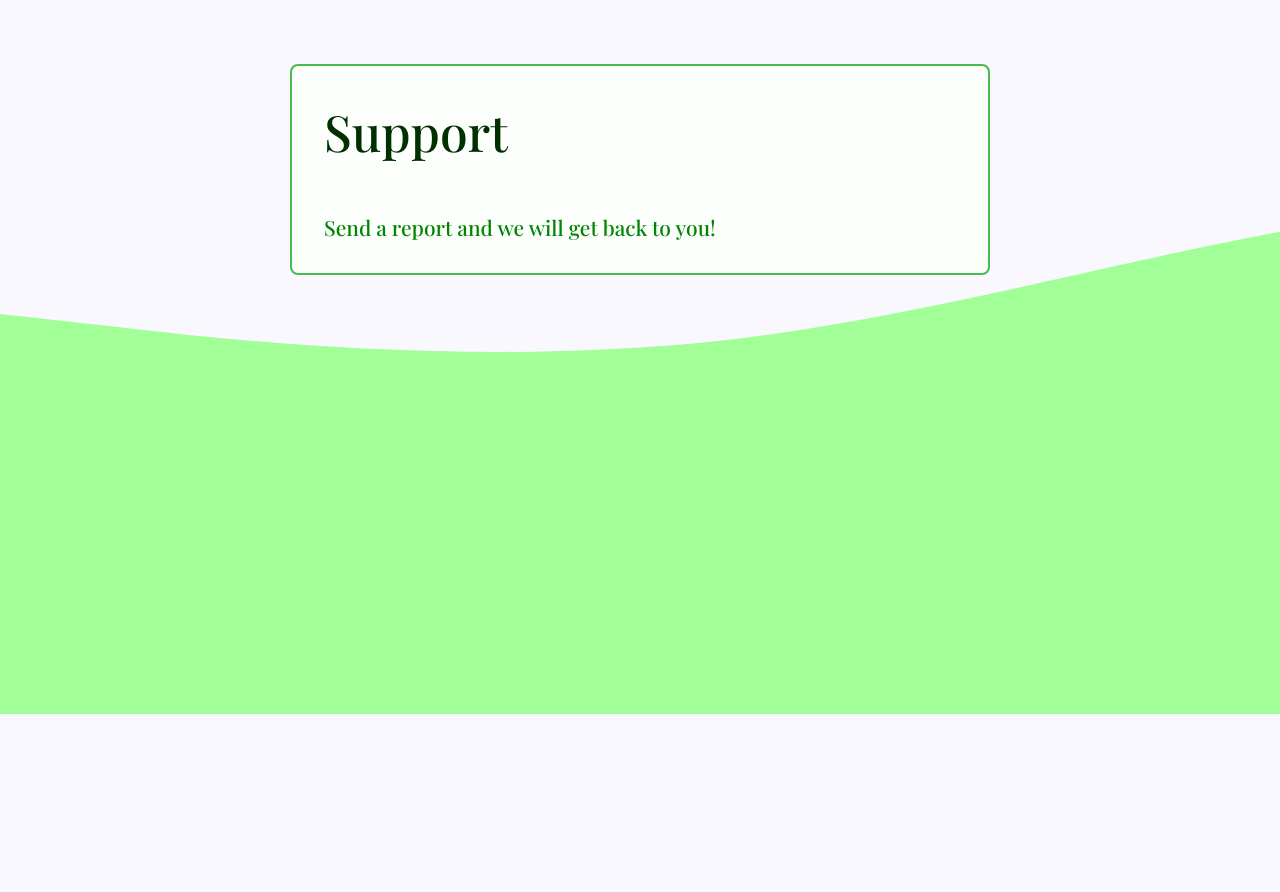
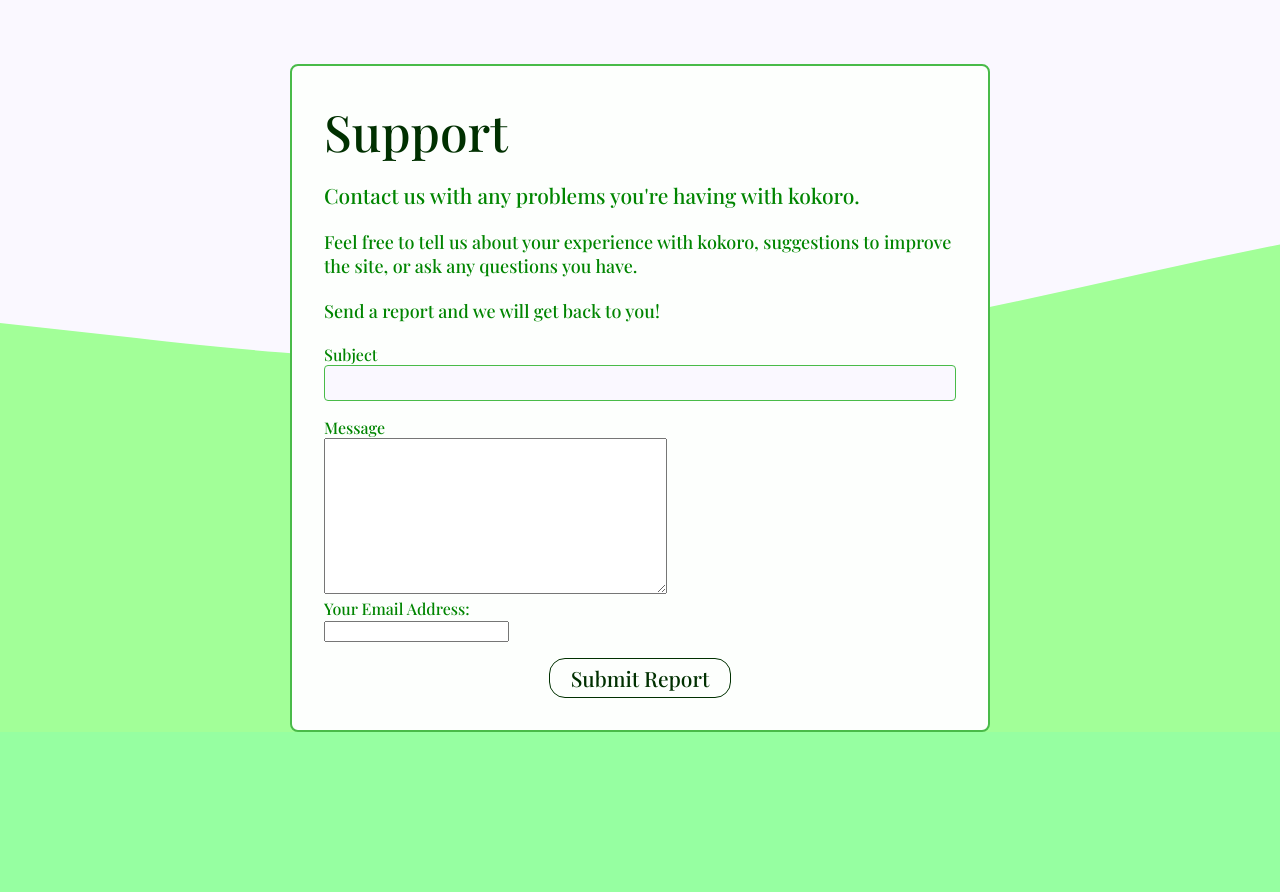
Before and after one commit to Cudderson/kokoro, a Django app: page /support in a window 1280 px wide. Shown: the part 86-978 px from the top of the page. Before the commit the page ends 800 px from the top, so only its background shows below. Run offline with Django 3.2, Linux system fonts and the light colour scheme.

Commit message:
progress on support.html email form

```diff
--- a/kokoro_app/forms.py
+++ b/kokoro_app/forms.py
@@ -69,3 +69,15 @@
     class Meta:
         model = ProfilePost
         fields = ['headline', 'content']
+
+
+class SupportEmailForm(forms.Form):
+    """
+    Form for sending an email to kokoro support
+    """
+
+    sent_from = forms.EmailField()
+
+    subject = forms.CharField(max_length=100)
+
+    message = forms.CharField(widget=forms.Textarea)
--- a/kokoro_app/static/kokoro_app/styles.css
+++ b/kokoro_app/static/kokoro_app/styles.css
@@ -1788,6 +1788,10 @@
     border: 1px solid;
 }
 
+.support-span {
+    display: block;
+}
+
 /* 'users' app styles */
 .register-container {
     width: 98%;
--- a/kokoro_app/templates/kokoro_app/support.html
+++ b/kokoro_app/templates/kokoro_app/support.html
@@ -3,9 +3,30 @@
 {% block content %}
 
 <div class="register-container">
-    <span class="register-header">Support</span>
-    <span class="register-label font-xl">Send a report and we will get back to you!</span>
-
+    {% if support_form %}
+        <span class="register-header support-span" style="margin-bottom: 1rem;">Support</span>
+        <span class="register-label support-span font-xl">Contact us with any problems you're having with kokoro.</span>
+        <br>
+        <span class="register-label support-span font-large">Feel free to tell us about your experience with kokoro, suggestions to improve the site, or ask any questions you have.</span>
+        <br>
+        <span class="register-label font-large">Send a report and we will get back to you!</span>
+        <br>
+        <br>
+        <form action="{% url 'kokoro_app:support' %}" method="post">
+            {% csrf_token %}
+            <span class="register-label">{{ support_form.subject.label }}</span>
+            <span class="register-field">{{ support_form.subject }}</span>
+            <span class="register-label">{{ support_form.message.label }}</span>
+            <span class="register-field">{{ support_form.message }}</span>
+            <span class="register-label">Your Email Address:</span>
+            <span class="register-field">{{ support_form.sent_from }}</span>
+            <span class="register-error">{{ support_form.sent_from.errors }}</span>
+            <button class="request-btn register-btn font-xl" type="submit">Submit Report</button>
+        </form>
+    {% elif success_message %}
+        <span>Thank You!</span>
+        <span>{{ success_message }}</span>
+    {% endif %}
 </div>
 
 {% endblock content %}
--- a/kokoro_app/views.py
+++ b/kokoro_app/views.py
@@ -5,13 +5,14 @@
 from django.db import IntegrityError
 from django.http import Http404
 from django.core.exceptions import ObjectDoesNotExist
+from django.core.mail import send_mail
 
 from .models import Activity, PerfectBalance, ProfileBio, ProfileDisplayName,\
                     ProfileQuote, ProfileImage, ProfileTimezone, BalanceStreak, ContactInfo, ProfilePost, User, PinnedProfilePost,\
                     FriendshipRequest, Friendships
 
 from .forms import ActivityForm, PerfectBalanceForm, ProfileBioForm, ProfileDisplayNameForm, \
-                   ProfileQuoteForm, ProfileImageForm, ProfileTimezoneForm, ContactInfoForm, ProfilePostForm
+                   ProfileQuoteForm, ProfileImageForm, ProfileTimezoneForm, ContactInfoForm, ProfilePostForm, SupportEmailForm
 from . import balance, profile_utils, friendship_utils
 import pytz
 import datetime
@@ -699,8 +700,44 @@
     :return: render of support.html
     """
 
-    context = {
-        'message': 'This is the support page.'
-    }
+    context = {}
+
+    if request.method == 'POST':
+
+        # validate form
+        submitted_support_form = SupportEmailForm(data=request.POST)
+
+        if submitted_support_form.is_valid():
+            try:
+                subject = submitted_support_form.cleaned_data['subject']
+                message = submitted_support_form.cleaned_data['message']
+                sent_from = submitted_support_form.cleaned_data['sent_from']
+                recipients = ['kokoro.help.contact@gmail.com']
+            except Exception as e:
+                raise Http404("Something went wrong while processing your report. Please try again later.")
+
+            # Send Email
+            try:
+                # requires: subject, message, from_email, recipient list
+                mail_sent = send_mail(subject, message, sent_from, recipients)
+            except Exception as e:
+                raise Http404("Something went wrong while preparing your report. Please try again later.")
+
+            # send_mail() returns 0 or 1, representing the amount of emails that were sent
+            if mail_sent == 1:
+                # successful, define success message and render support.html
+                success_message = "Your report was sent successfully. We will get back to you as soon as we can. Thank you."
+                context['success_message'] = success_message
+            else:
+                raise Http404("Something went wrong while sending your report. Please try again later.")
+
+        else:
+            raise Http404("Your report was not valid.")
+
+    elif request.method == 'GET':
+        # instantiate blank form
+        support_form = SupportEmailForm()
+
+        context['support_form'] = support_form
 
     return render(request, 'kokoro_app/support.html', context)
```
